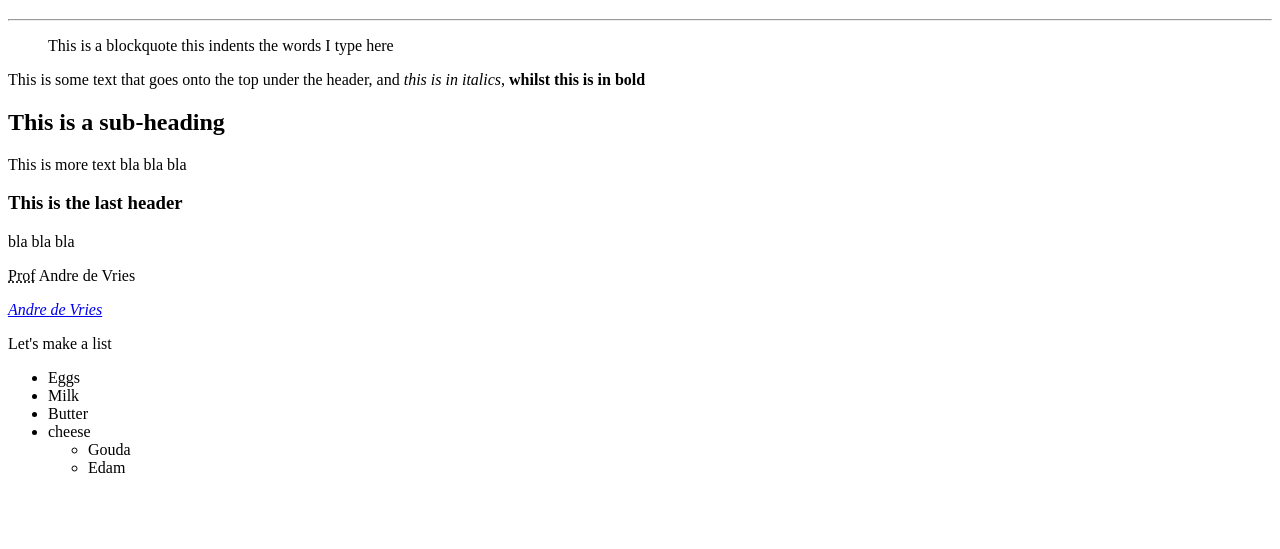
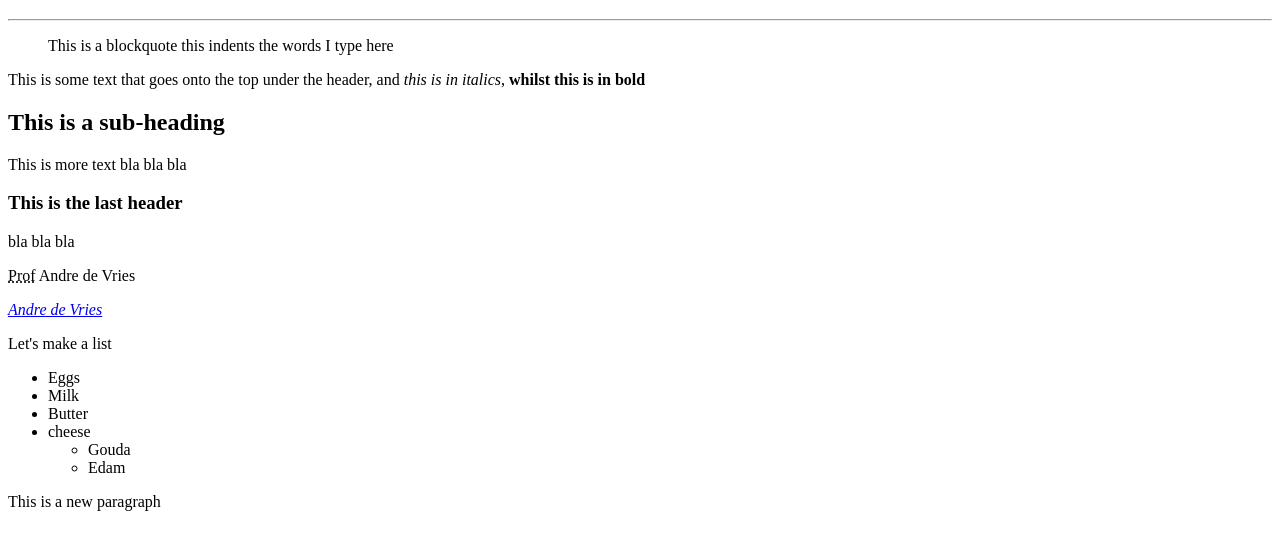
Before and after one commit to andre347/My-First-Project, a plain HTML site: page index.html in a window 1280 px wide. Shown: the part 61-610 px from the top of the page. Drawn offline with Linux system fonts and the light colour scheme.

Commit message:
added paragraph

```diff
--- a/index.html
+++ b/index.html
@@ -39,5 +39,7 @@
 
           </ul>
 
+          <div><p>This is a new paragraph</p></div>
+
   </body>
 </html>
```
